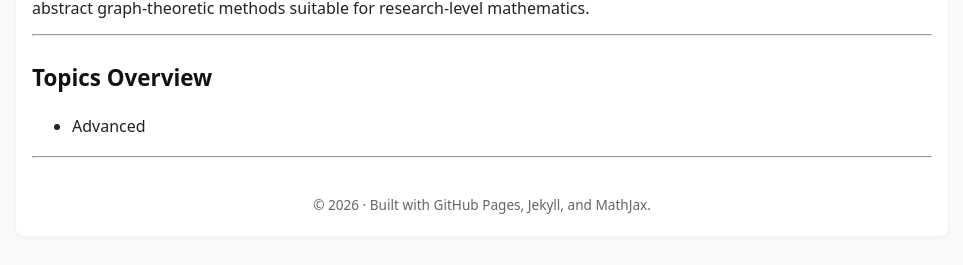
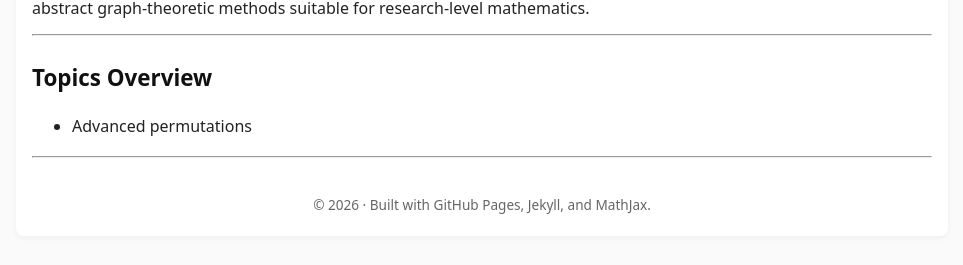
Before and after one commit to SaleemKamaludin/SaleemKamaludin.github.io, a Jekyll site: the page built from courses/graduate/advanced-discrete-mathematics/index.md, in a window 1280 px wide. Shown: the part 663-928 px from the top of the page, without its empty margins (158-1121 px from the left). Built offline with Jekyll 4.4.1, drawn with Linux system fonts in a browser that asks for light colours.

Commit message:
Update index.md

```diff
--- a/courses/graduate/advanced-discrete-mathematics/index.md
+++ b/courses/graduate/advanced-discrete-mathematics/index.md
@@ -27,4 +27,4 @@ Students are expected to engage with rigorous proofs, advanced combinatorial arg
 
 ## Topics Overview
 
-- Advanced
+- Advanced permutations
```
